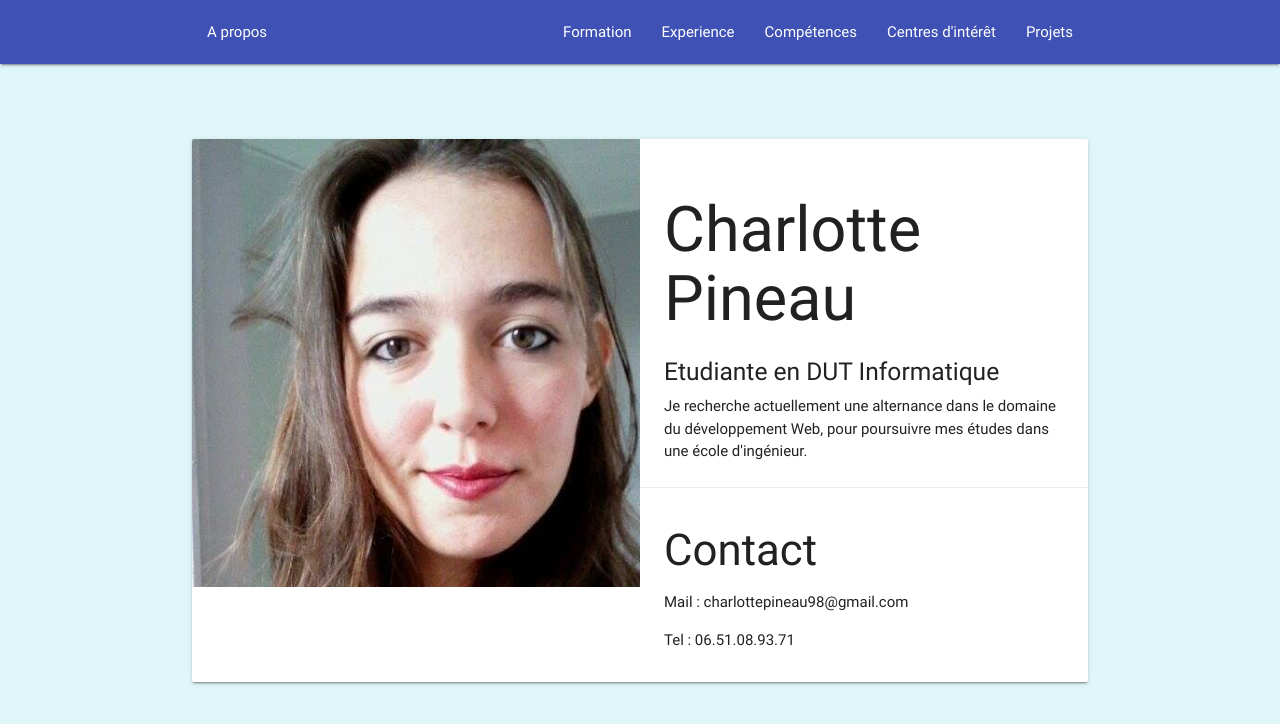
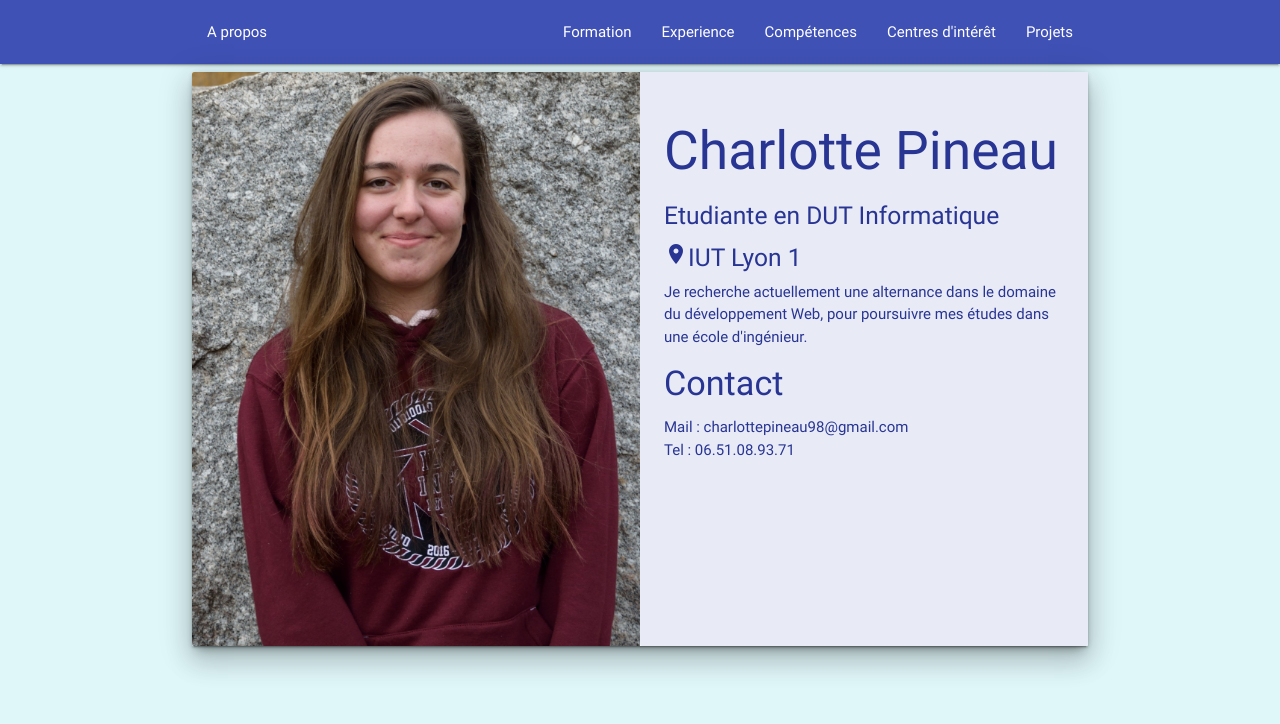
Before and after one commit to charli-pn/charli-pn.github.io, a plain HTML site: page index.html in a window 1280 px wide. Drawn offline with nearby package versions, Linux system fonts and the light colour scheme.

Commit message:
changement image accueil

```diff
--- a/index.html
+++ b/index.html
@@ -38,22 +38,18 @@
                 </ul>
             </div>
         </nav>
-        <br>
-        <br>
-        <br>
-        <div class="container" id="apropos">
+        <div class="container indigo-text text-darken-3 z-depth-5" id="apropos">
             <div class="card horizontal">
                 <div class="card-image">
-                    <img src="assets/images/visage.jpg">
+                    <img src="assets/images/photoJS.jpg">
                 </div>
                 <div class="card-stacked">
-                <div class="card-content">
-                    <h1>Charlotte Pineau</h1>
+                <div class="card-content indigo lighten-5">
+                    <h2>Charlotte Pineau</h2>
                     <h5>Etudiante en DUT Informatique</h5>
+                    <h5><i class="material-icons">place</i>IUT Lyon 1</h5>
                     <p>Je recherche actuellement une alternance dans le domaine du développement Web, pour poursuivre mes études dans une école d'ingénieur.</p>
-                </div>
-                <div class="card-action">
-                    <h3>Contact</h3>
+                    <h4>Contact</h4>
                     <p>Mail : charlottepineau98@gmail.com</p>
                     <p>Tel : 06.51.08.93.71</p>
                 </div>
```
Also changed, not shown: assets/images/photoJS.jpg (added), 1 other file.
